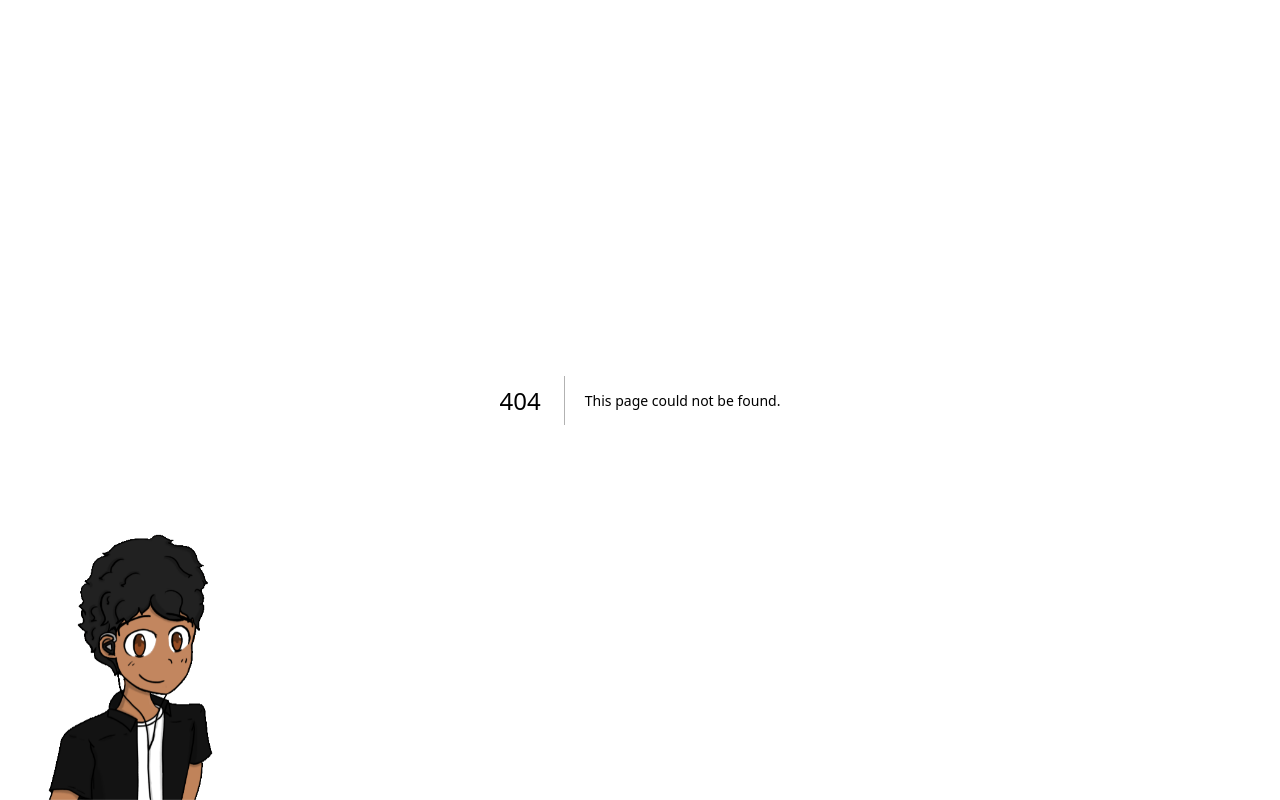
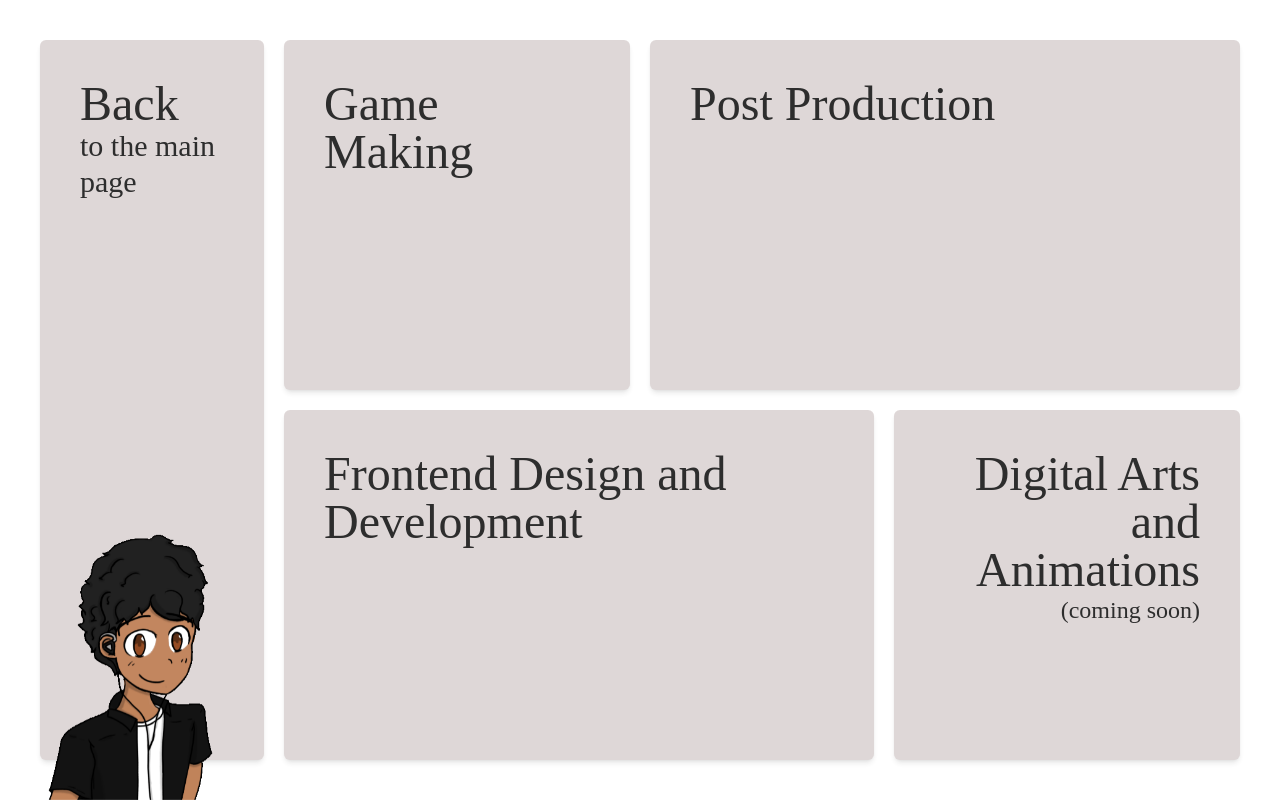
Before and after one commit to JJWithNoSauce/jjwithnosauce.github.io, a Next.js app: page /portfolio in a window 1280 px wide. Before the commit this address had no page. Built offline with nearby package versions, Linux system fonts and the light colour scheme; a web font is replaced by a local one.

Commit message:
added portfolio page

```diff
--- a/src/app/page.js
+++ b/src/app/page.js
@@ -2,6 +2,7 @@
 
 import Image from "next/image";
 import {Navigator,updateExpression} from './navigator/page';
+import { redirect } from 'next/navigation'
 
 
 export default function Home() {
@@ -30,7 +31,7 @@ export default function Home() {
         <div className="hover:-translate-y-3 transition ease-in-out delay-50 hover:scale-105 bg-[#DBD3D3] hover:bg-[#EC8305] opacity-90 hover:opacity-100 hover:shadow-2xl h-full w-full
         xl:col-span-3 xl:row-span-4 grids-cols-4 grid-rows-3 p-10 gap-4 rounded-md shadow-md cursor-pointer"
         onMouseEnter={() => updateExpression("happy","You can see all of my really cool work over there ;D")}
-        onMouseLeave={() => updateExpression("idle","test")}>
+        onMouseLeave={() => updateExpression("idle","test")} onClick={() => redirect('/portfolio')}>
           <h1 className="text-left text-4xl xl:text-5xl gap-10">Portfolio</h1>
         </div>
 
--- /dev/null
+++ b/src/app/portfolio/page.js
@@ -0,0 +1,47 @@
+"use client"
+
+import Image from "next/image";
+import {Navigator,updateExpression} from '/src/app/navigator/page.js';
+import { redirect } from 'next/navigation'
+
+
+export default function Home() {
+  return (
+    <div className="h-screen w-full flex items-center justify-center font-ibmplex custom-div">
+      <div className="grid h-full w-full grid-cols-10 grid-rows-8 gap-5 p-10">
+
+        <div className="hover:-translate-y-3 transition ease-in-out delay-50 hover:scale-105 bg-[#DBD3D3] hover:bg-[#EC8305] opacity-90 hover:opacity-100 hover:shadow-2xl h-full w-full
+        xl:col-span-2 xl:row-span-8 grids-cols-4 grid-rows-3 p-10 gap-4 rounded-md shadow-md cursor-pointer"
+        onMouseEnter={() => updateExpression("happy","You can see all of my really cool work over there ;D")}
+        onMouseLeave={() => updateExpression("idle","test")}
+        onClick={() => redirect('/')}>
+          <h1 className="text-left text-4xl xl:text-5xl gap-10">Back</h1>
+          <h1 className="text-left text-1xl xl:text-3xl gap-10">to the main page</h1>
+        </div>
+
+        <div className="hover:-translate-y-3 transition ease-in-out delay-50 hover:scale-105 bg-[#DBD3D3] hover:bg-[#EC8305] opacity-90 hover:opacity-100 hover:shadow-2xl h-full w-full
+        xl:col-span-3 xl:row-span-4 grids-cols-4 grid-rows-3 p-10 gap-4 rounded-md shadow-md cursor-pointer"
+        onMouseEnter={() => updateExpression("happy","You can see all of my really cool work over there ;D")}
+        onMouseLeave={() => updateExpression("idle","test")}>
+          <h1 className="text-left text-4xl xl:text-5xl gap-10">Game Making</h1>
+        </div>
+
+
+        <div className="xl:col-span-5 xl:row-span-4 hover:-translate-y-3 transition ease-in-out delay-50 hover:scale-105 bg-[#DBD3D3] hover:bg-[#EC8305] opacity-90 hover:opacity-100 hover:shadow-2xl
+         h-full w-full grids-cols-4 grid-rows-3 p-10 gap-4 rounded-md shadow-md cursor-pointer">
+          <h1 className="text-left text-4xl xl:text-5xl">Post Production</h1>
+        </div>
+
+        <div className="xl:col-span-5 xl:row-span-4 hover:-translate-y-3 transition ease-in-out delay-50 hover:scale-105 bg-[#DBD3D3] hover:bg-[#EC8305] opacity-90 hover:opacity-100 hover:shadow-2xl
+         h-full w-full grids-cols-4 grid-rows-3 p-10 gap-4 rounded-md shadow-md cursor-pointer">
+          <h1 className="text-left text-4xl xl:text-5xl">Frontend Design and Development</h1>
+          </div>
+
+        <div className="xl:col-span-3 xl:row-span-4 bg-[#DBD3D3] opacity-90 hover:opacity-100 h-full w-full grids-cols-4 grid-rows-3 p-10 gap-4 rounded-md shadow-md">
+          <h1 className="text-right text-4xl xl:text-5xl gap-10">Digital Arts and Animations</h1>
+          <h1 className="text-right text-1xl xl:text-2xl gap-10">(coming soon)</h1>
+        </div>
+      </div>
+    </div>
+  );
+}
```
